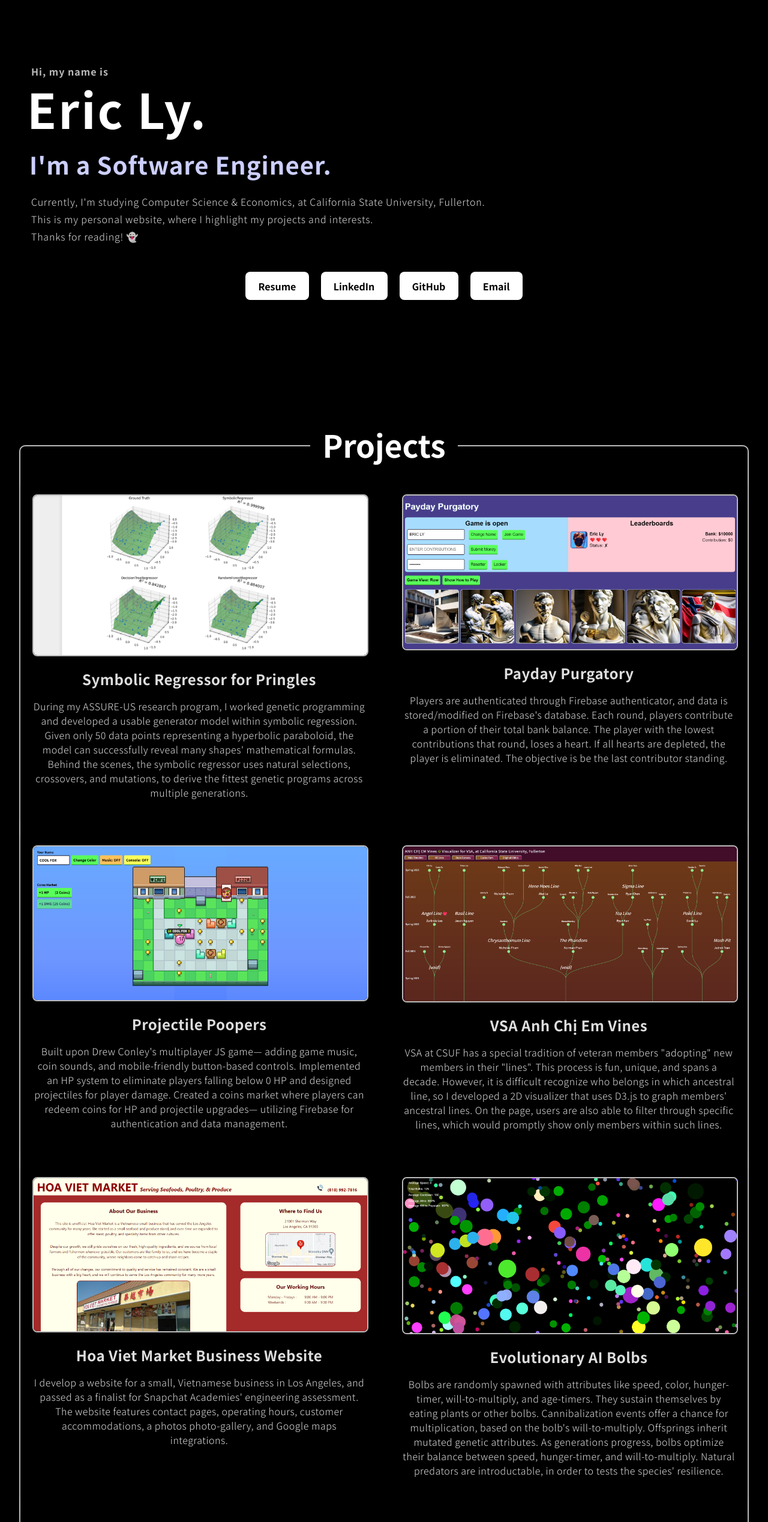
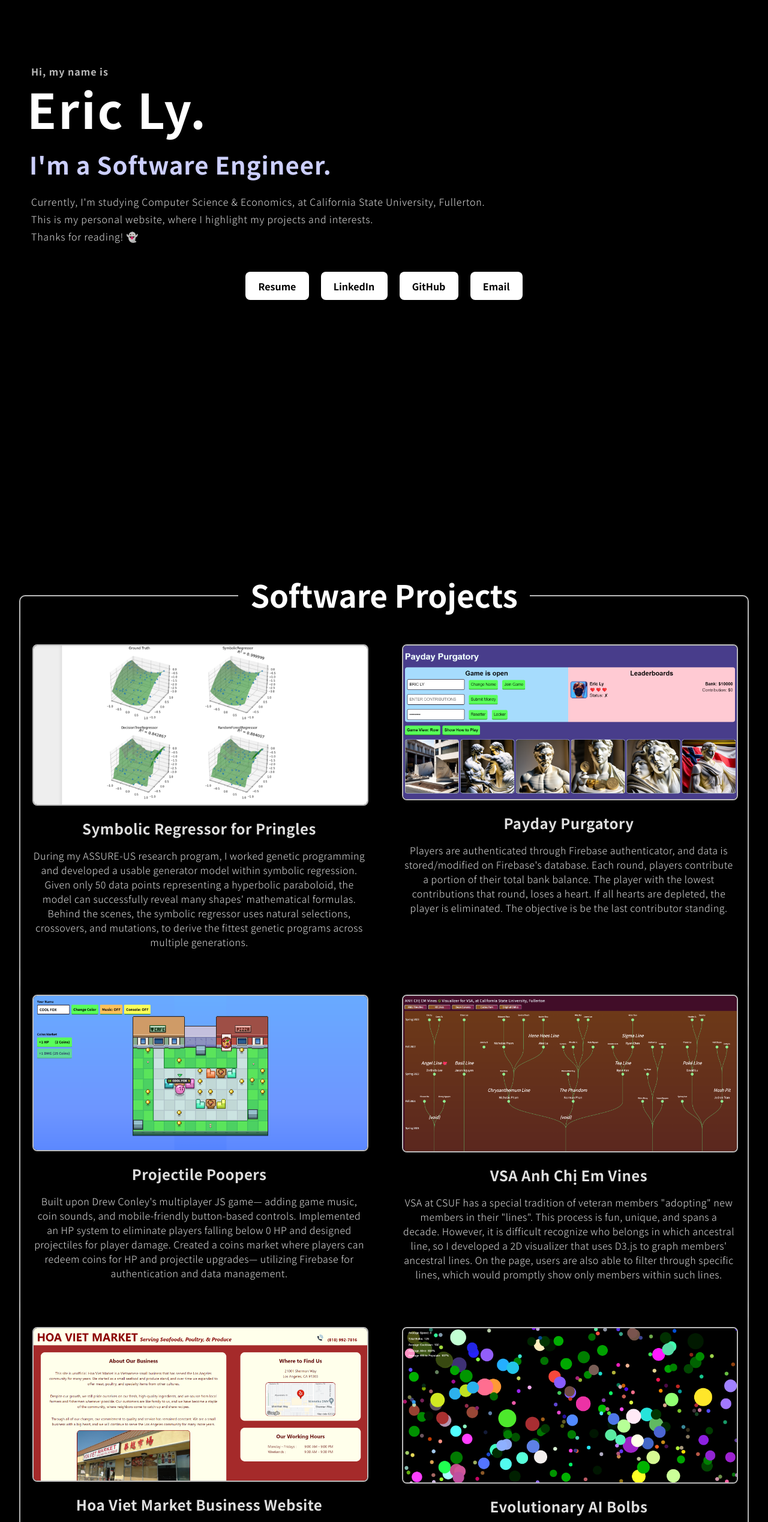
Before and after one commit to lyeric2022/lyyeric.tech, a React (Vite) app: page / in a window 1280 px wide. Shown: the top 2537 px of the page at 60% size. Built offline with nearby package versions, Linux system fonts and the light colour scheme.

Commit message:
more projects

```diff
--- a/src/App.jsx
+++ b/src/App.jsx
@@ -8,6 +8,7 @@ import anhChiEmVinesImage from "./assets/vsa-ace.png"
 import hoaVietMarketImage from "./assets/hoa_viet_market.png"
 import bolbsEvolutionImage from "./assets/bolbs-evolutionary-simulator.png"
 import martingaleSimulatorImage from "./assets/martingale.png"
+import funtimeTriviaImage from "./assets/funtime_trivia.png"
 import pongFromP5Image from "./assets/p5_pong.png"
 import ameliorationGameImage from "./assets/amelioration.png"
 
@@ -43,6 +44,7 @@ function App() {
 
   return (
     <>
+      <div className="home-screen">
         <div className="introduction">
           <h4>Hi, my name is</h4>
           <h1>Eric Ly.</h1>
@@ -62,9 +64,10 @@ function App() {
           <button onClick={handleOpenGitHub}>GitHub</button>
           <button onClick={handleSendEmail}>Email</button>
         </div>
+      </div>
 
       <div className="section-container">
-        <h1 id="projects-subtitle">Projects</h1>
+        <h1 id="projects-subtitle">Software Projects</h1>
         <div className="projects-container">
           <div className="card project-card">
             <a href="#" onClick={handleOpenSymbolicRegressor}>
@@ -119,8 +122,8 @@ function App() {
             </a>
             <h3>Hoa Viet Market Business Website</h3>
             <p>
-              I develop a website for a small, Vietnamese business in Los Angeles, and passed as a finalist for Snapchat Academies' engineering assessment.
-              The website features contact pages, operating hours, customer accommodations, a photos photo-gallery, and Google maps integrations.
+              I developed a website for a small Vietnamese business in Los Angeles, focusing on contact pages, operating hours, customer accommodations, a photo gallery, and Google Maps integration.
+              The site's design captures the business's essence and provides visitors with a relevant information about the Hoa Viet market.
             </p>
           </div>
           <div className="card project-card">
@@ -132,9 +135,9 @@ function App() {
               Bolbs are randomly spawned with attributes like speed, color, hunger-timer, will-to-multiply, and age-timers.
               They sustain themselves by eating plants or other bolbs.
               Cannibalization events offer a chance for multiplication, based on the bolb's will-to-multiply.
-            Offsprings inherit mutated genetic attributes.
+              Offsprings inherit similar genetic attributes.
               As generations progress, bolbs optimize their balance between speed, hunger-timer, and will-to-multiply.
-            Natural predators are introductable, in order to tests the species' resilience.
+              Natural predators are introductable to tests the species' resilience.
             </p>
           </div>
           <div className="card project-card">
@@ -143,10 +146,22 @@ function App() {
             </a>
             <h3>Martingale Betting Simulator</h3>
             <p>
-            In traditional gambling, players typically lose money, but sometimes win big.
-            The margingale betting strategy, reverses these odds, and enables players to typically earn money, but sometimes lose big.
-            The strategy relies on players have sufficient funds to cover their lose streaks, and thereupon double the bet amount of their last bet.
-            In my simulator, users are able to simulate their chances, based upon their original money, betting amounts, and many rounds they are playing for.
+              In traditional gambling, players usually lose money but can occasionally win big.
+              The martingale betting strategy reverses these odds, allowing players to often make money but risking occasional big losses.
+              It relies on having enough funds to cover losing streaks and doubling the bet after each loss.
+              In my simulator, users can test their chances by inputting their original money, betting amounts, and the number of rounds they want to play.
+            </p>
+          </div>
+          <div className="card project-card">
+            <a href="https://project-day-4.lyyeric.repl.co/" target="_blank" rel="noopener noreferrer">
+              <img src={funtimeTriviaImage} alt="Project 3" className="project-image" />
+            </a>
+            <h3>Funtime Trivia</h3>
+            <p>
+              During my Google CSSI program, I worked with two other engineers to develop a gamified, learning platform.
+              We implemented several game modes, that ranged from music, history, culture, food, etc.
+              We integrated multiple pages, and utilized APIs from Giphy and Api-Ninja.
+              Our tech stack was HTML/CSS, Bulma, and vanilla Javascript.
             </p>
           </div>
 
--- a/src/App.scss
+++ b/src/App.scss
@@ -5,6 +5,10 @@
   margin: 0 auto;
   padding: 2rem;
   text-align: center;
+}
+
+.home-screen {
+  height: 95vh;
 }
 
 .introduction {
@@ -74,6 +78,7 @@
     justify-content: flex-end; // Align items to the right of the container
     gap: 20px;
 
+
     .project-card {
       flex: 1; // Allow each project card to take up equal space in a row
       // max-width: 400px;
```
Also changed, not shown: src/assets/funtime_trivia.png (added). Lines whose indentation alone changed are shown as unchanged.
